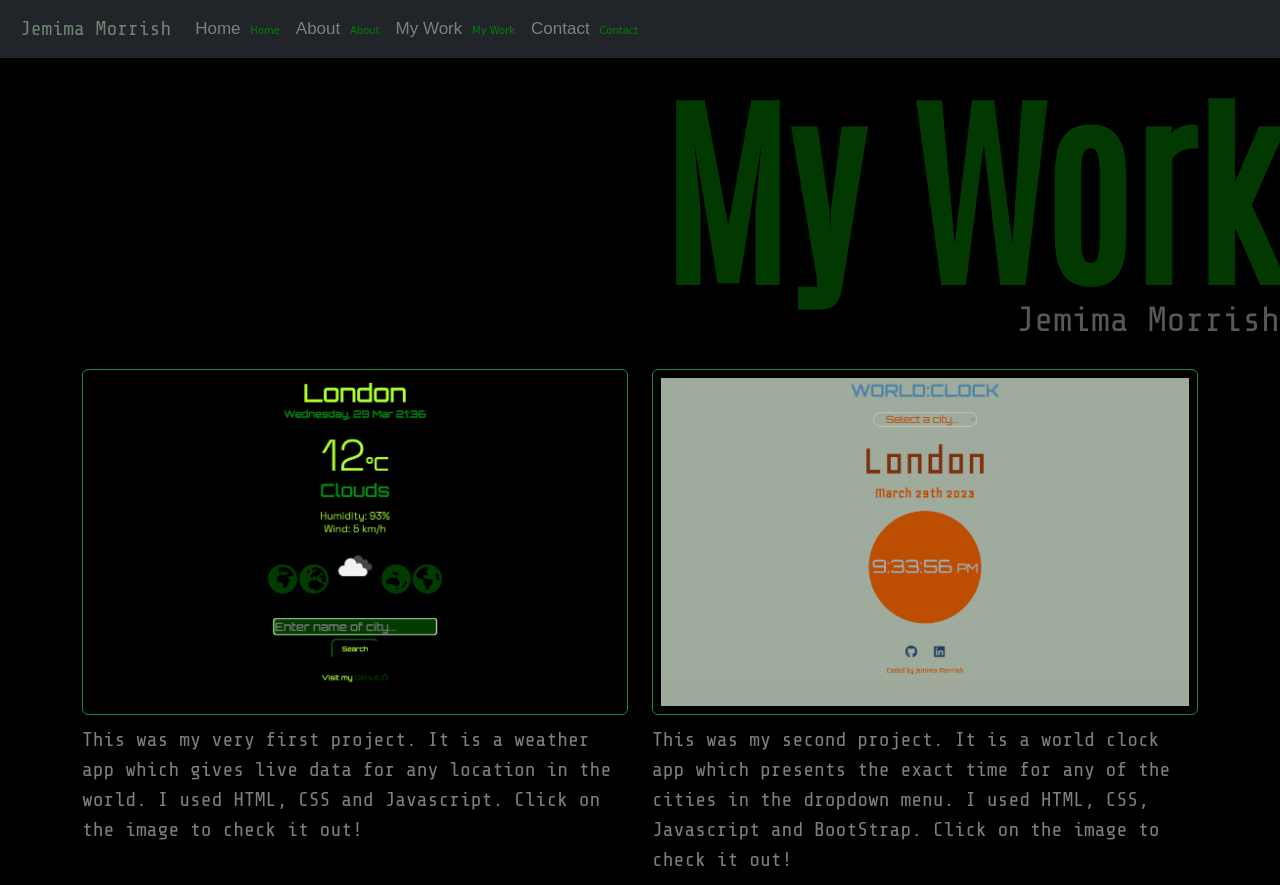
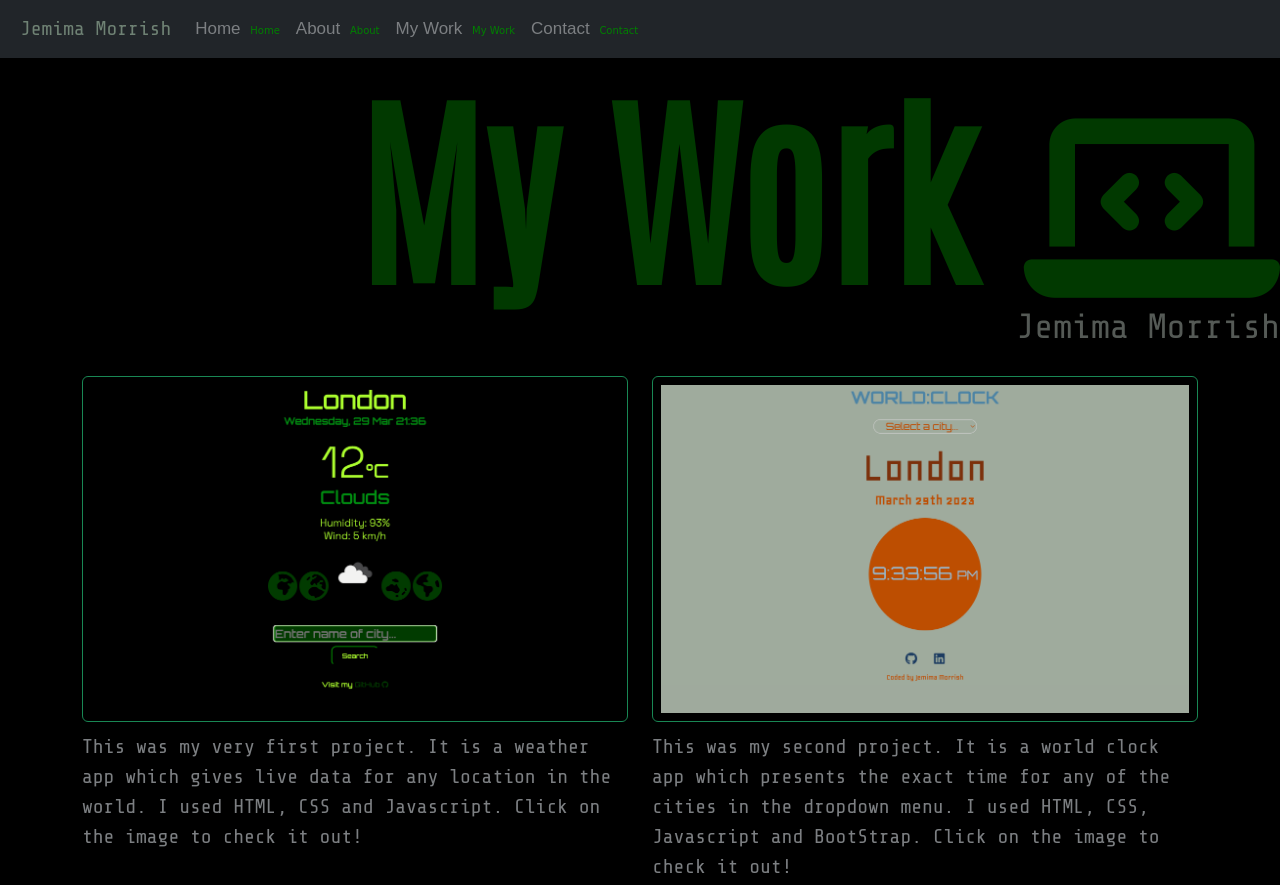
Before and after one commit to JemFlor/Portfolio-Project, a plain HTML site: page mywork.html in a window 1280 px wide. Shown: the top 885 px of the page. Drawn offline with nearby package versions, Linux system fonts and the light colour scheme; a web font is replaced by a local one.

Commit message:
updated icons for headings

```diff
--- a/mywork.html
+++ b/mywork.html
@@ -192,7 +192,7 @@
       </div>
     </nav>
 
-    <h1>My Work</h1>
+    <h1>My Work <i class="fa-solid fa-laptop-code"></i></h1>
     <h3>Jemima Morrish</h3>
 
     <div class="container">
```
Also changed, not shown: about.html (+1 -1 lines).
